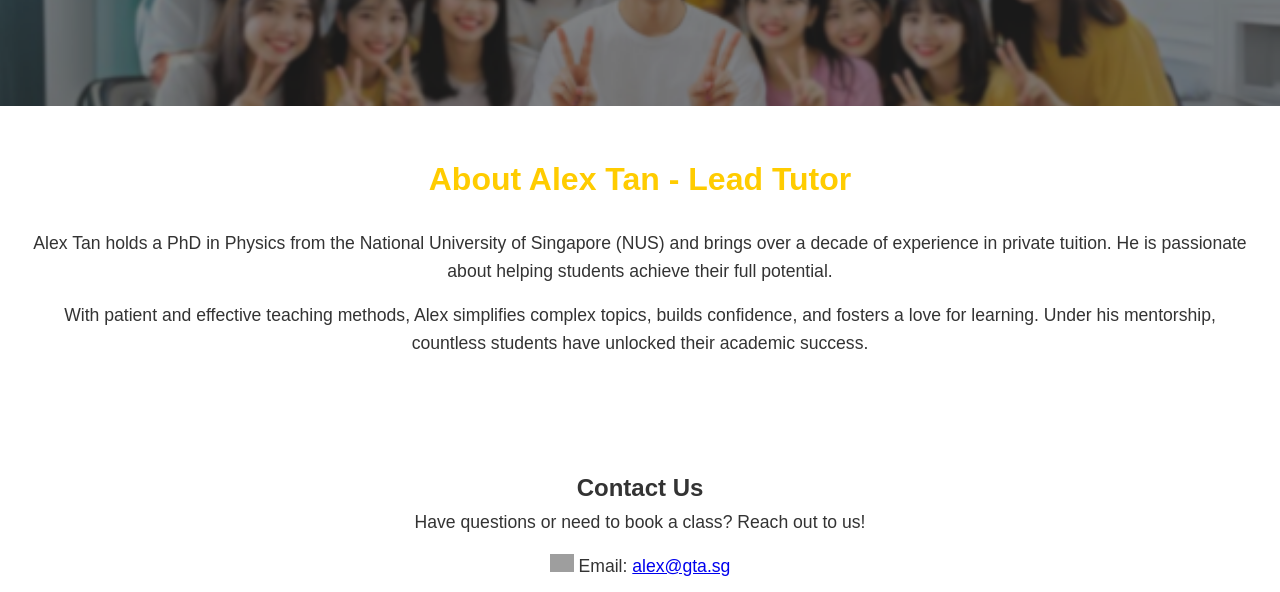
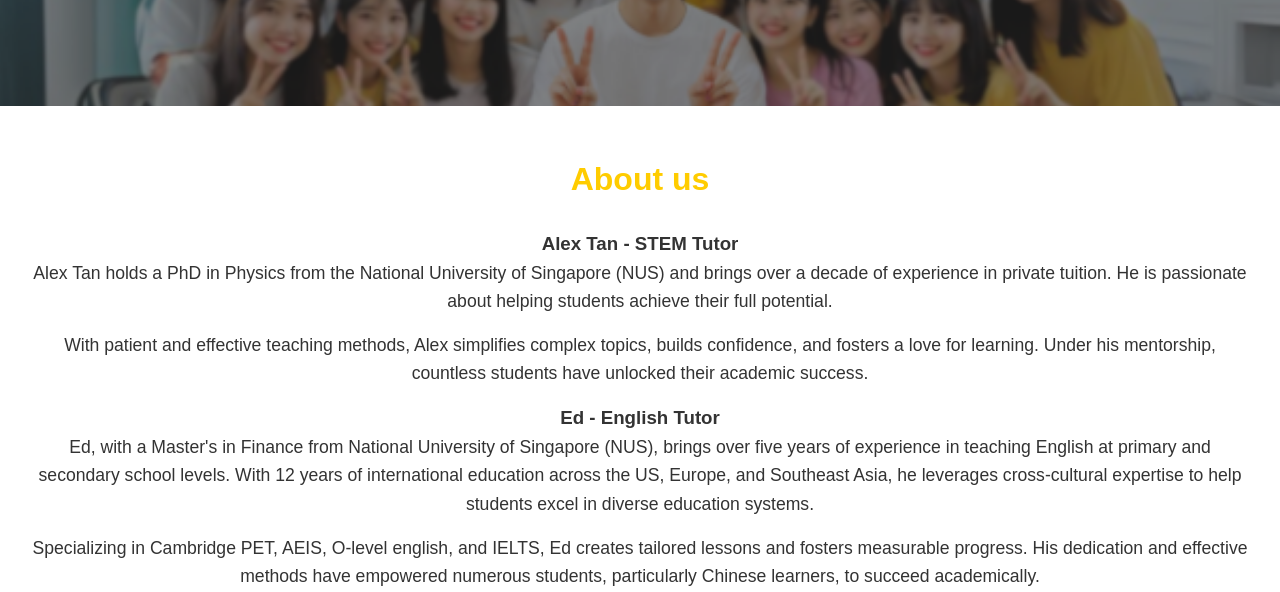
Before and after one commit to alex-hij/gta.sg, a plain HTML site: page index.html in a window 1280 px wide. Shown: the part 643-1235 px from the top of the page. Drawn offline with Linux system fonts and the light colour scheme; grey boxes are pictures that could not be loaded; a script that the page names is missing.

Commit message:
add profile

```diff
--- a/index.html
+++ b/index.html
@@ -56,12 +56,22 @@
     </section>
     <!-- About Section -->
     <section id="about" class="about">
-        <h2>About Alex Tan - Lead Tutor</h2>
+        <h2>About us </h2>
+        <h3>Alex Tan - STEM Tutor</h3>
         <!--    <img src="https://via.placeholder.com/150" alt="Alex Tan"> -->
         <p>Alex Tan holds a PhD in Physics from the National University of Singapore (NUS) and brings over a decade of
             experience in private tuition. He is passionate about helping students achieve their full potential.</p>
         <p>With patient and effective teaching methods, Alex simplifies complex topics, builds confidence, and fosters a
             love for learning. Under his mentorship, countless students have unlocked their academic success.</p>
+        <h3>Ed - English Tutor</h3>
+        <!--    <img src="https://via.placeholder.com/150" alt="Alex Tan"> -->
+        <p>Ed, with a Master's in Finance from National University of Singapore (NUS), brings over five years of experience
+            in teaching English at primary and secondary school levels. With 12 years of international education across the
+            US, Europe, and Southeast Asia, he leverages cross-cultural expertise to help students excel in diverse education systems.</p>
+        <p>Specializing in Cambridge PET, AEIS, O-level english, and IELTS, Ed creates tailored lessons and fosters measurable progress.
+            His dedication and effective methods have empowered
+            numerous students, particularly Chinese learners, to succeed academically.
+        </p>
     </section>
     <!-- Contact Us Section -->
     <section id="contact" class="contact">
```
